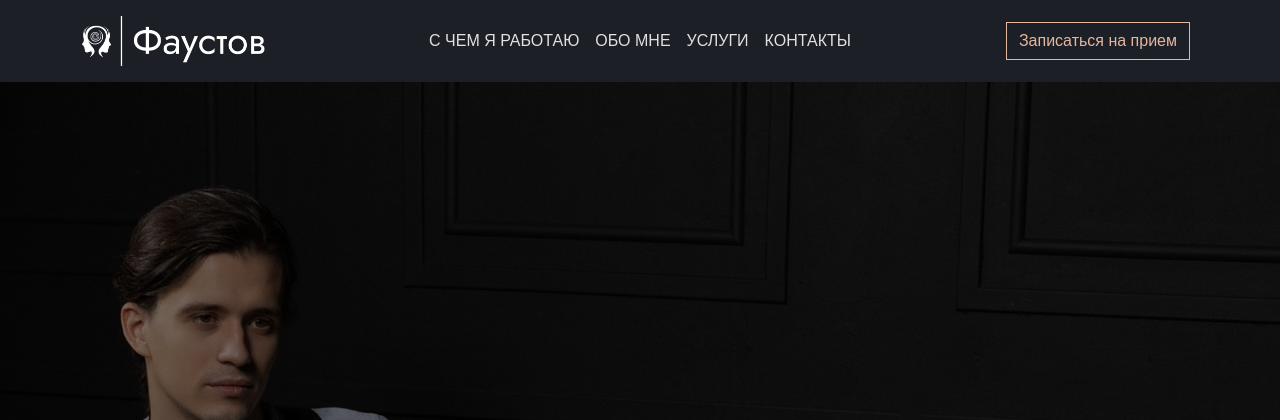
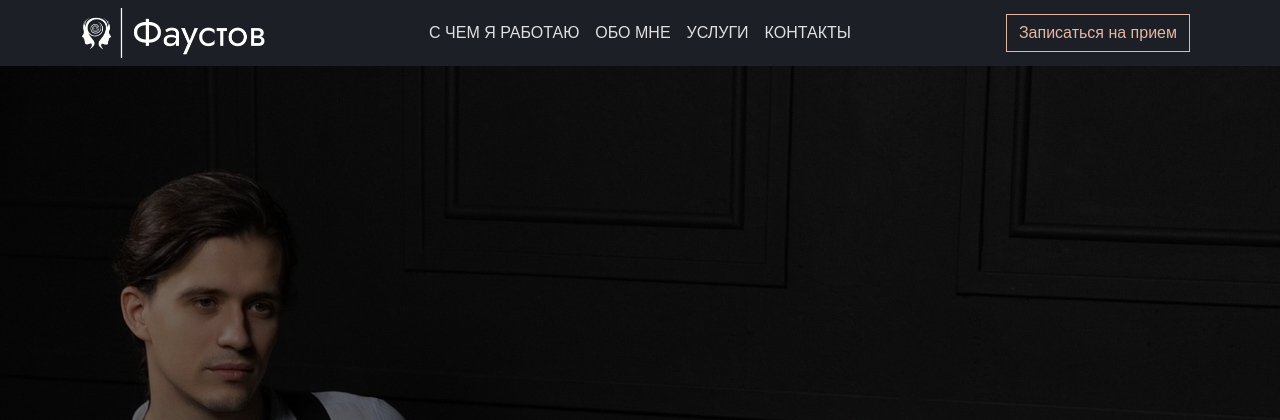
Before and after one commit to OldXrist/psy_faust, a Django app: page / in a window 1280 px wide. Shown: the top 420 px of the page. Run offline with Django 5.2, Linux system fonts and the light colour scheme; data that the repository does not hold is empty.

Commit message:
Edited header padding

```diff
--- a/templates/header/header.html
+++ b/templates/header/header.html
@@ -1,6 +1,6 @@
 {% load static %}
 <div class="container">
-<header class="header-dt d-flex flex-wrap align-items-center justify-content-center justify-content-md-between py-3">
+<header class="header-dt d-flex flex-wrap align-items-center justify-content-center justify-content-md-between py-2">
   <a href="/" class="d-flex align-items-center col-md-3 mb-2 mb-md-0 text-light text-decoration-none">
     <img src="{% static 'img/logo.png' %}" alt="ФАУСТОВ"/>
   </a>
```
